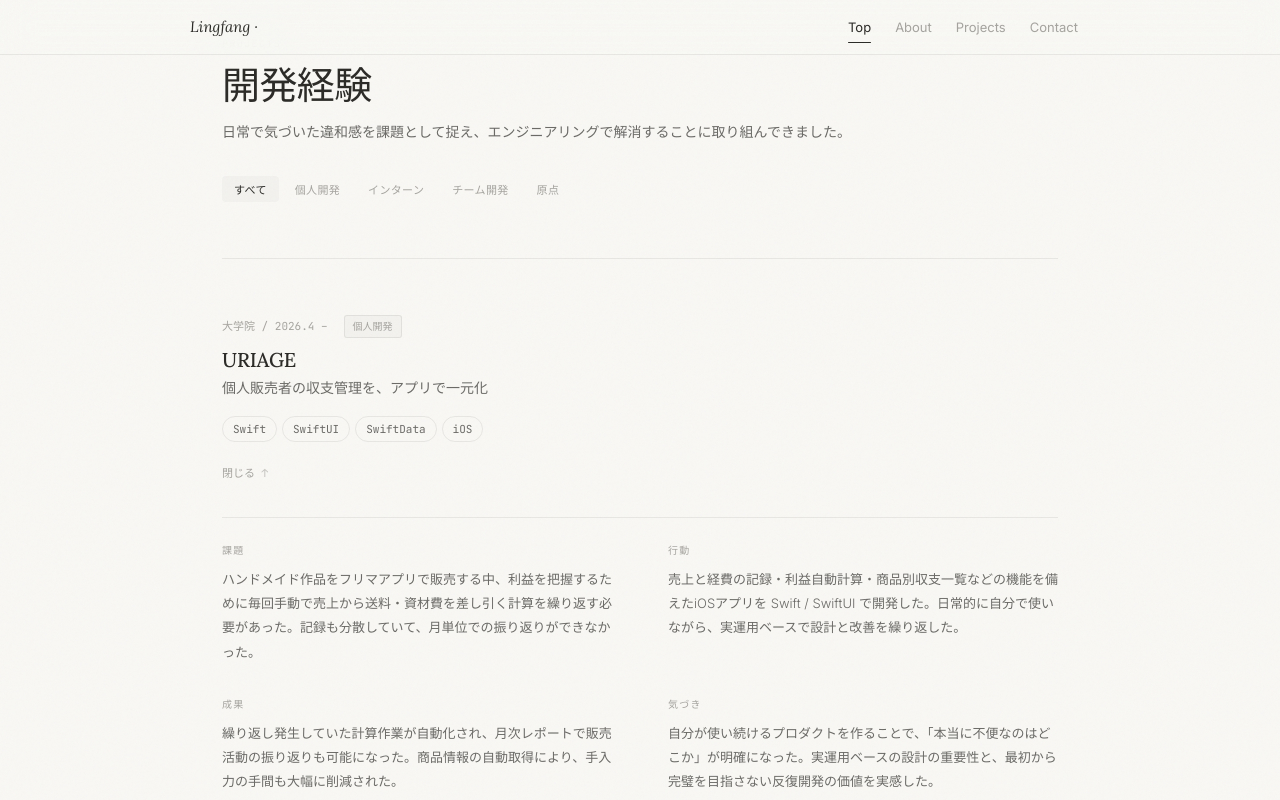
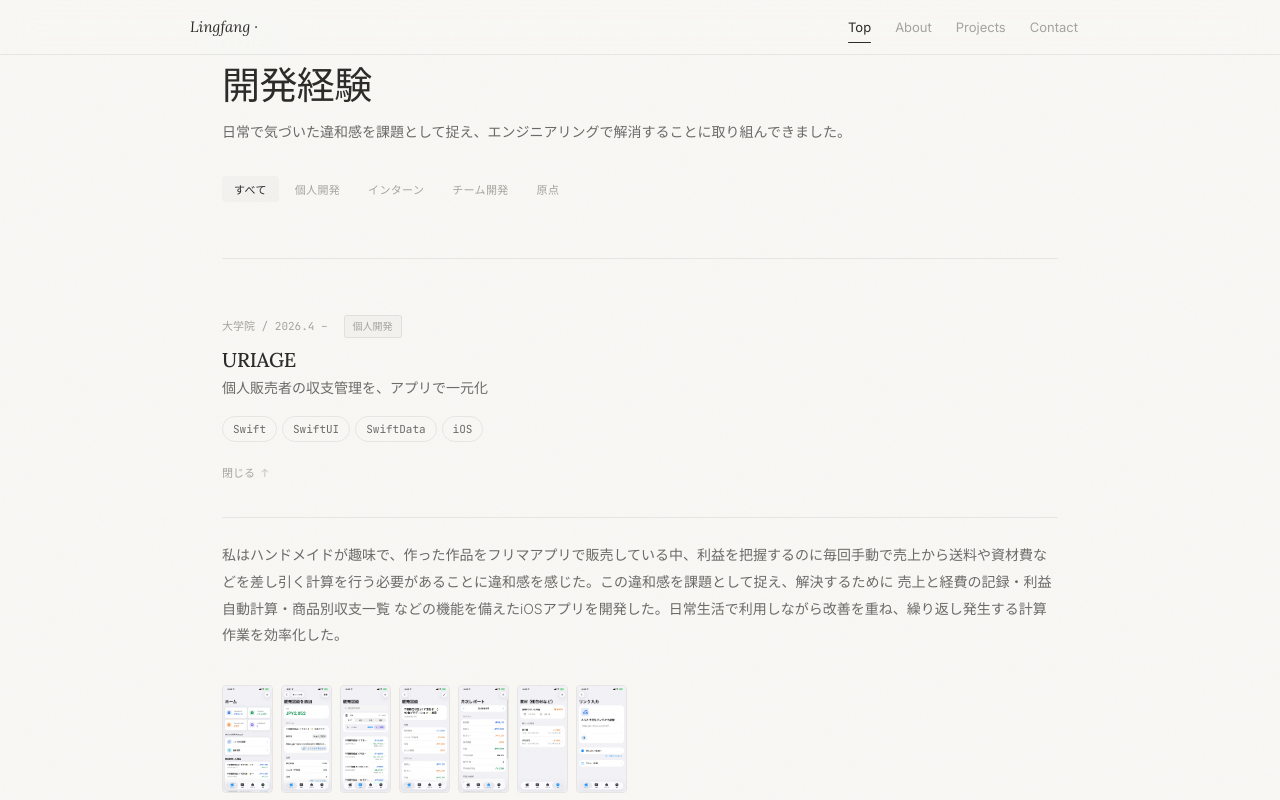
Before and after one commit to mamezlf/portfolio, a React (Vite) app: page / in a window 1280 px wide. Both pictures are taken after a click on the button 640 px from the left and 2411 px from the top of the page. Shown: the part 2011-2811 px from the top of the page. Built offline with nearby package versions, Linux system fonts and the light colour scheme.

Commit message:
changed project 内容部分回到了原来的段落方式

```diff
--- a/src/components/Projects.tsx
+++ b/src/components/Projects.tsx
@@ -1,19 +1,11 @@
-import React, { useState } from "react";
-
-// Plan 13: Narrative structure — Problem / Action / Outcome / Reflection
-interface Narrative {
-  problem: string;
-  action: string;
-  outcome: string;
-  reflection: string;
-}
+import React, { useState, useEffect } from "react";
 
 interface Project {
   id: string;
   period: string;
   name: string;
   tagline: string;
-  narrative: Narrative;
+  story: string;
   tags: string[];
   link?: string;
   linkLabel?: string;
@@ -27,16 +19,7 @@ const projects: Project[] = [
     period: "大学院 / 2026.4 –",
     name: "URIAGE",
     tagline: "個人販売者の収支管理を、アプリで一元化",
-    narrative: {
-      problem:
-        "ハンドメイド作品をフリマアプリで販売する中、利益を把握するために毎回手動で売上から送料・資材費を差し引く計算を繰り返す必要があった。記録も分散していて、月単位での振り返りができなかった。",
-      action:
-        "売上と経費の記録・利益自動計算・商品別収支一覧などの機能を備えたiOSアプリを Swift / SwiftUI で開発した。日常的に自分で使いながら、実運用ベースで設計と改善を繰り返した。",
-      outcome:
-        "繰り返し発生していた計算作業が自動化され、月次レポートで販売活動の振り返りも可能になった。商品情報の自動取得により、手入力の手間も大幅に削減された。",
-      reflection:
-        "自分が使い続けるプロダクトを作ることで、「本当に不便なのはどこか」が明確になった。実運用ベースの設計の重要性と、最初から完璧を目指さない反復開発の価値を実感した。",
-    },
+    story: "私はハンドメイドが趣味で、作った作品をフリマアプリで販売している中、利益を把握するのに毎回手動で売上から送料や資材費などを差し引く計算を行う必要があることに違和感を感じた。この違和感を課題として捉え、解決するために 売上と経費の記録・利益自動計算・商品別収支一覧 などの機能を備えたiOSアプリを開発した。日常生活で利用しながら改善を重ね、繰り返し発生する計算作業を効率化した。",
     tags: ["Swift", "SwiftUI", "SwiftData", "iOS"],
     link: "https://note.com/mamezlf/n/n775888ddc071",
     linkLabel: "note 記事を読む",
@@ -56,16 +39,7 @@ const projects: Project[] = [
     period: "大学3年 / 2024.8 – 2024.11",
     name: "KNTY24 (KINTAI)",
     tagline: "開発を早く進める仕組みを、未経験チームの中で整備",
-    narrative: {
-      problem:
-        "インターンで4人の未経験チームによるアジャイル開発に参加した。メンバーのバックグラウンドがバラバラで、コードレビューの品質にばらつきが出やすく、フレックス勤務で進捗が属人化しやすい状況だった。",
-      action:
-        "PRルール・コーディング規約・フォーマッターを整備してレビュー品質の底上げを図った。また、非同期で作業するメンバー間で状況を共有できるよう、Slackのログチャンネル運用を提案・導入した。エンジニアとしての実装に加え、進捗管理とタスク分配でPMの役割も担った。",
-      outcome:
-        "5回の2週間スプリントで主要5機能群・7画面をリリース可能な完成度まで実装した。プログラム全体を通じ、「開発スピードが速く、プロダクトの品質も高い」チームと評価を受けた。",
-      reflection:
-        "技術標準化とコミュニケーション設計が、チームの開発速度と品質に直結することを体感した。プロセスへの投資が、個人の生産性より大きなリターンをもたらすと学んだ。",
-    },
+    story: "インターンのプログラムで、社内向け勤怠管理アプリを4人チームでアジャイル開発によって構築した。\nReact Native＋TypeScriptを用い、5回のスプリントを通して、要件定義から設計・実装・テスト・レビューまで一貫して行った。\n私はエンジニアとして実装を担う一方、進捗管理やタスク分配、顧客への要件確認も主体的に引き受け、実質 PM の役割を果たした。また、PRルールやコーディング規約、フォーマッターを整備し、レビュー品質の向上に貢献した。さらに、非同期ワークで作業するメンバー間で状況を共有できるよう、Slackのログチャンネル運用を提案・導入し、チームの開発速度の向上を果たした。結果として、私たちは「開発スピードが速く、プロダクトの品質も高い」チームと評価を受けた。",
     tags: ["React Native", "TypeScript", "Scrum", "Jira", "GitHub"],
     type: "internship",
   },
@@ -74,16 +48,7 @@ const projects: Project[] = [
     period: "大学4年 / 2025.3 – 2025.10",
     name: "CURRICULUM",
     tagline: "未経験者がゴールまで走り切れる、学習体験の設計",
-    narrative: {
-      problem:
-        "IT業界の人材不足に対し就職を希望する文系学生は多い。しかし既存の研修教材は理論とサンプルコードが中心で、未経験者が「どこから始めればいいか」わからず、途中で諦めてしまう構造になっていた。",
-      action:
-        "「知識の呪い」を意識的に解きほぐし、変数がなぜ存在するかといった当たり前の知識を一から言語化し直した。理論→練習→実践のループとチェックポイントによる心理的安全設計を軸に、森の小動物キャラクターによる世界観も作り込み、2000枚・70項目のスライドを4ヶ月未満で単独制作した。",
-      outcome:
-        "文系出身の社員3名が全員完走し、現在も実際の研修として継続運用されている。",
-      reflection:
-        "「技術を教えること」より先に「どこで詰まるか・どこで諦めるか」を設計の軸に置くことが、学習体験設計の本質だと気づいた。エンジニアリングと教育設計の思考が、思いのほか似ていると感じた。",
-    },
+    story: "IT業界は人材不足が深刻で、就職を希望する文系学生も多い。しかし既存の研修教材は理論とサンプルコードが中心で、未経験者にとって「どこから始めればいいか」がわからず、学習を続けられない構造になっていた。 この課題に向き合い、文系・未経験の学生がWebアプリ開発をゼロから学べるKUMON式カリキュラムを単独で設計・制作した。\n最大の壁は「知識の呪い」だった。変数がなぜ存在するのか、インデントに意味があること——コードを書く上でのあらゆる「デフォルト知識」を意識的に言語化し直すところから始めた。\n技術を教えることより先に、「学習者はどこで詰まるか」「どこで諦めるか」を設計の軸に置いた。理論→練習→実践のループを繰り返し、要所にチェックポイントと成功体験を配置。また、森の小動物キャラクターによる世界観を作り込み、長い学習過程でも継続できる体験を設計した。\n完成後、文系出身の社員3名が全員完走。現在も実際の研修として継続運用されている。",
     tags: ["React", "TypeScript", "Node.js", "Java", "SQL", "Spring", "Instructional Design"],
     type: "internship",
   },
@@ -92,16 +57,7 @@ const projects: Project[] = [
     period: "大学4年 / 2025.10 – 2026.3",
     name: "BRIDGEAPP",
     tagline: "「なぜ作るか」から考えた、初めての上流工程",
-    narrative: {
-      problem:
-        "既存の就職市場には、学生・企業双方にとってミスマッチが生まれやすい構造がある。スキルが可視化されないまま面接に臨む学生と、即戦力を求めながら出会えない企業の間に、情報の非対称性があった。",
-      action:
-        "Lean Canvasでビジネスモデル・課題・提供価値を整理し、設計の軸を定めた。学生・企業それぞれのユーザーフローを設計し、Atomic Designの考え方で画面を分解しながら、要件定義→画面仕様書→UIデザイン→DB設計まで上流工程をほぼ一人で推進した。",
-      outcome:
-        "33画面・8機能群のデザインが完成した。チーム離脱後も制作資材がチームの基盤として継続活用されている。",
-      reflection:
-        "「何を作るか」より「なぜ作るか」を先に考え抜くことで、設計の判断基準が一本の線でつながった。上流工程の論理性が、下流の実装速度と品質を決めると実感した。",
-    },
+    story: "「企業に自分を正しく届けられない」、「自分に合う場所を見つけられない」\n「即戦力が欲しいのにそんな学生となかなか巡り合えない」——\n既存の就職市場には、学生・企業双方にとってミスマッチが生まれやすい構造がある。私たちは、未経験学生向けのIT研修を運営し、研修を通じて蓄積された学生データを活かし、ミスマッチが生まれやすい構造を変えられると考えた。その一環として、私は学生と企業のマッチングプラットフォームのAI駆動開発に携わった。\n実務レベルの上流工程は初めてだったこらこそ、「何を作るか」より「なぜ作るか」を先に考え抜いた。その手段として、Lean Canvasでビジネスモデルを整理した。その結果、課題・提供価値・収益構造が一本の線でつながり、設計の軸が定まった。学生・企業それぞれのユーザーフローを設計し、Atomic Designの考え方で画面を分解しながら、詳細設計まで完成させた。離脱後もチームの基盤資産として継続活用されている。",
     tags: ["Lean Canvas", "Requirements Definition", "System Design", "AI Driven Development"],
     type: "internship",
   },
@@ -110,16 +66,7 @@ const projects: Project[] = [
     period: "大学3年 / 2024.7",
     name: "Wasecord",
     tagline: "履修経験を持つ先輩に、後輩が気軽に質問できる場",
-    narrative: {
-      problem:
-        "「この授業、どう勉強すればいい？」「課題はどれくらい大変？」——そんな後輩の不安を、先輩に気軽に相談できる場がなかった。学年・授業ごとに情報が分断されており、口コミが継承されにくい構造があった。",
-      action:
-        "チーム4人でフロントエンドを主導し、授業単位でつながれるチャット機能を持つWebアプリを開発した。グループチャット・DM・授業タグ機能により、学生同士の情報共有を設計した。使いやすさと一貫性を意識したUI/UXを実装した。",
-      outcome:
-        "学年・授業ごとに分断されていた学生間情報共有を統一するプラットフォームが完成し、チームで一個のプロダクトを作り切った初めての経験となった。",
-      reflection:
-        "フロントエンドを主導する中で、設計の一貫性とチームコミュニケーションの重要性を学んだ。プロダクトの「使いやすさ」は機能の多さではなく、流れの自然さにあると気づいた。",
-    },
+    story: "「この授業、どう勉強すればいい？」「課題はどれくらい大変？」\n——そんな後輩の不安を、先輩に気軽に相談できる場を作りたいという思いから、早大情報理工学科向けの授業連携Webアプリを開発した。\nチーム 4 人でゼロから制作し、授業単位でつながれるチャット機能を持つWebアプリを開発した。グループチャットやDMを通じて、学生同士の情報共有を可能にした。\nチームの中で私はフロントエンドを担当し、使いやすさと一貫性を意識した設計を行い、チームで一個のプロダクトを初めて作り切る経験となった。",
     tags: ["React", "JavaScript", "PHP", "MySQL", "Docker", "GitHub"],
     images: [
       "wasecord/login.png",
@@ -140,16 +87,7 @@ const projects: Project[] = [
     period: "大学1年 / 2022",
     name: "LovePoem",
     tagline: "エンジニアになりたいと思った、あの夜",
-    narrative: {
-      problem:
-        "K-POPダンスイベントの動画で「推し」の沼に落ちた。神シーンを見返すたびに動画を探し直す必要があり、お気に入りのシーンを一覧で管理できる場所がなかった。",
-      action:
-        "まずC言語でシーン収集ツールを作り、次にHTML+CSSを独学しながら、神シーンを一覧管理・再利用できるWebサイトを構築した。プログラミングは全て独学、コードで課題を解消する体験を初めて得た。",
-      outcome:
-        "手間が省け、推し活が格段に快適になった。「コードで身の回りの課題を解消できる」という体験を、初めて実感として得られた。",
-      reflection:
-        "この体験がエンジニアを志す原点となった。プログラミングは難しいものではなく、「自分の不便」を解消できる身近な道具だと気づいた瞬間だった。",
-    },
+    story: "大学一年生のころ、K-POPダンスイベントの動画に登場したダンサーの沼に落ちた。推しの神シーンを集めるツールを C 言語で作り、プログラミングで手間を省ける体験から、コードを書く楽しさに目覚めた。\nその後、神シーンを見返すたびに、動画を探し直す必要があることに違和感を感じ、 HTML+CSS を独学しながら、神シーンを一覧管理・再利用できるWebサイトを構築した。コードで身の回りの課題を解消できた体験が、エンジニアを志す原点となった。",
     tags: ["HTML", "CSS", "JavaScript", "C"],
     link: "https://mamezlf.github.io/lovepoem/index.html",
     linkLabel: "Webサイトを見る",
@@ -175,13 +113,7 @@ const typeLabel: Record<string, string> = {
   internship: "インターン",
 };
 
-// Plan 13: Narrative section labels
-const narrativeLabels: { key: keyof Narrative; label: string }[] = [
-  { key: "problem", label: "課題" },
-  { key: "action", label: "行動" },
-  { key: "outcome", label: "成果" },
-  { key: "reflection", label: "気づき" },
-];
+
 
 const Projects: React.FC = () => {
   const [expanded, setExpanded] = useState<Record<string, boolean>>({});
@@ -195,6 +127,39 @@ const Projects: React.FC = () => {
   const toggleExpand = (id: string) => {
     setExpanded((prev) => ({ ...prev, [id]: !prev[id] }));
   };
+
+  useEffect(() => {
+    if (!previewState || previewState.images.length <= 1) return;
+
+    const handleKeyDown = (e: KeyboardEvent) => {
+      if (e.key === "ArrowLeft") {
+        setPreviewState((prev) =>
+          prev
+            ? {
+                ...prev,
+                direction: "right",
+                index: (prev.index - 1 + prev.images.length) % prev.images.length,
+              }
+            : null
+        );
+      } else if (e.key === "ArrowRight") {
+        setPreviewState((prev) =>
+          prev
+            ? {
+                ...prev,
+                direction: "left",
+                index: (prev.index + 1) % prev.images.length,
+              }
+            : null
+        );
+      } else if (e.key === "Escape") {
+        setPreviewState(null);
+      }
+    };
+
+    window.addEventListener("keydown", handleKeyDown);
+    return () => window.removeEventListener("keydown", handleKeyDown);
+  }, [previewState]);
 
   const filtered =
     activeFilter === "all"
@@ -268,16 +233,9 @@ const Projects: React.FC = () => {
                 className={`project-detail-wrapper ${expanded[project.id] ? "expanded" : ""}`}
               >
                 <div className="project-detail">
-                  <div className="project-narrative">
-                    {narrativeLabels.map(({ key, label }) => (
-                      <div key={key} className="narrative-block">
-                        <span className="narrative-label">{label}</span>
-                        <p className="narrative-text">
-                          {project.narrative[key]}
-                        </p>
-                      </div>
-                    ))}
-                  </div>
+                  {project.story && (
+                    <p className="project-story">{project.story}</p>
+                  )}
 
                   {/* Plan 15: Images */}
                   {project.images && (
@@ -359,13 +317,12 @@ const Projects: React.FC = () => {
               key={previewState.index}
               src={`${import.meta.env.BASE_URL}${previewState.images[previewState.index]}`}
               alt="Preview"
-              className={`lightbox-img ${
-                previewState.direction === "left"
-                  ? "slide-from-right"
-                  : previewState.direction === "right"
+              className={`lightbox-img ${previewState.direction === "left"
+                ? "slide-from-right"
+                : previewState.direction === "right"
                   ? "slide-from-left"
                   : ""
-              }`}
+                }`}
             />
             {previewState.images.length > 1 && (
               <button
--- a/src/index.css
+++ b/src/index.css
@@ -784,6 +784,19 @@ h2 {
   font-weight: 300;
 }
 
+/* Free-form story text */
+.project-story {
+  font-size: 14px;
+  color: var(--text-secondary);
+  line-height: 1.9;
+  font-weight: 300;
+  white-space: pre-wrap;
+  margin-top: var(--spacing-xl);
+  padding-top: var(--spacing-lg);
+  border-top: 1px solid var(--border);
+  margin-bottom: var(--spacing-xl);
+}
+
 .project-link {
   display: inline-block;
   font-family: var(--font-mono);
@@ -863,7 +876,6 @@ h2 {
   display: flex;
   align-items: center;
   justify-content: center;
-  overflow: hidden;
 }
 
 .lightbox-img {
@@ -932,10 +944,10 @@ h2 {
   background: rgba(255,255,255,0.08);
   color: rgba(255,255,255,0.8);
   border: 1px solid rgba(255,255,255,0.12);
-  font-size: 18px;
-  padding: var(--spacing-md) var(--spacing-sm);
+  font-size: 28px;
+  padding: var(--spacing-lg) var(--spacing-md);
   cursor: pointer;
-  border-radius: 4px;
+  border-radius: 6px;
   transition: background 0.15s, color 0.15s;
   z-index: 1000;
   font-family: var(--font-mono);
@@ -947,8 +959,8 @@ h2 {
   color: #fff;
 }
 
-.lightbox-nav.prev { left: -56px; }
-.lightbox-nav.next { right: -56px; }
+.lightbox-nav.prev { left: -72px; }
+.lightbox-nav.next { right: -72px; }
 
 .lightbox-counter {
   position: absolute;
```
